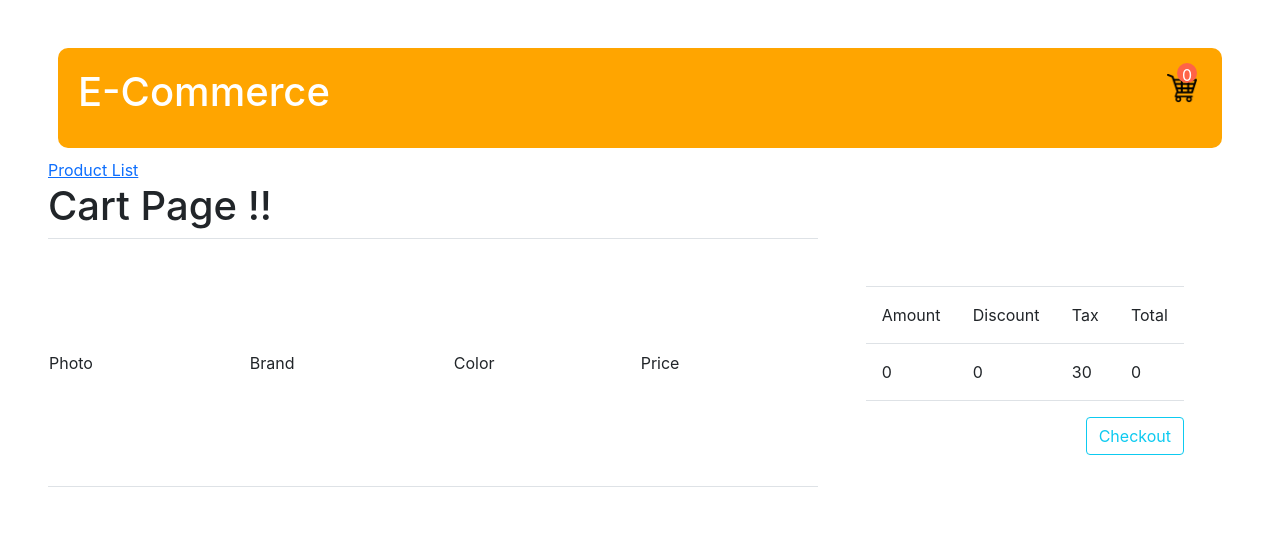
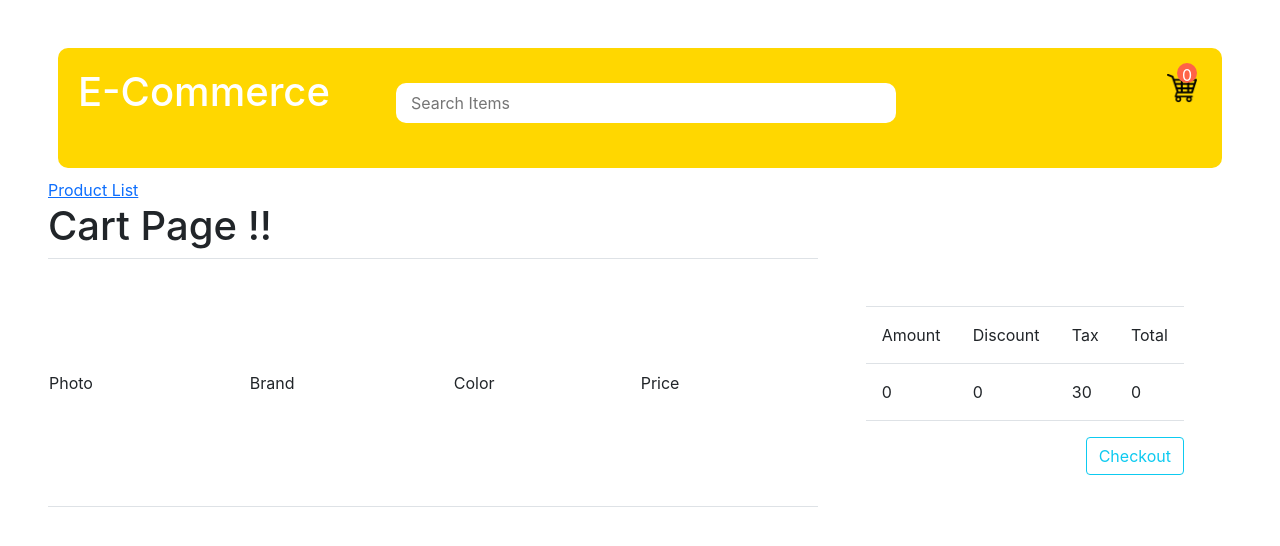
Before and after one commit to neeraj83760/ReduxSagaProject, a React (Create React App) app: page /cart in a window 1280 px wide. Shown: the top 546 px of the page. Built offline with nearby package versions, Linux system fonts and the light colour scheme.

Commit message:
Last lecture of creating a searchbar in our project homepage is done

```diff
--- a/src/App.css
+++ b/src/App.css
@@ -32,11 +32,25 @@
 
 .header{
 
-  background-color: orange;
-  height: 100px;
+  background-color: gold;
+  height: 120px;
   margin: 10px;
   border-radius: 10px;
+  display:flex;
+  justify-content:space-between;
 }
+
+.inputBox{
+
+width:500px;
+height: 40px;
+margin-top: 35px;
+margin-right: 200px;
+border-radius: 10px;
+border-style: none;
+padding: 15px;
+}
+
 
 .cart-div{
 
--- a/src/Components/Header.js
+++ b/src/Components/Header.js
@@ -1,14 +1,31 @@
 import mg from "../Images/cart.png"
-import {useSelector} from 'react-redux'
+import {useSelector, useDispatch} from 'react-redux'
 import { Link } from "react-router-dom"
+import {productSearch} from '../Redux/productAction'
 
 const Header = () => {
     const result = useSelector((state)=> state.cartData)
+
+    const dispatch = useDispatch();
+
     console.warn('Redux data in Header',result)
     return (
     <div className="header">
         <Link to="/"> <h1 style={{float: 'left', margin: '10px', padding:'10px', color: 'white'}}>E-Commerce</h1></Link>
-        <Link to='/cart'>
+
+
+
+         <div><input className=' inputBox' onChange={(event)=> dispatch(productSearch(event.target.value))} type='text' placeholder="Search Items"/></div>
+
+
+
+
+
+
+
+
+
+         <Link to='/cart'>
             <div className="cart-div">
             <span>{result.length}</span>
             <img src={mg} alt=''/>
--- a/src/Redux/constant.js
+++ b/src/Redux/constant.js
@@ -7,3 +7,4 @@ export const  REMOVE_FROM_CART = 'REMOVE_FROM_CART';
 export const  EMPTY_CART = 'EMPTY_CART';
 export const  PRODUCT_LIST = 'PRODUCT_LIST';
 export const  SET_PRODUCT_LIST = 'SET_PRODUCT_LIST';
+export const  SEARCH_PRODUCT = 'SEARCH_PRODUCT';
--- a/src/Redux/productAction.js
+++ b/src/Redux/productAction.js
@@ -1,4 +1,5 @@
 import { PRODUCT_LIST} from "./constant"
+import { SEARCH_PRODUCT } from "./constant"
 
 // API call is always an async operation isliye hum function ko async bana dete hai
 export const productList = () =>{
@@ -17,3 +18,12 @@ export const productList = () =>{
         type:PRODUCT_LIST,
            }
 }
+
+export const productSearch = (query) =>{
+
+    return{
+
+       type:SEARCH_PRODUCT,
+       query,
+          }
+}
--- a/src/Redux/productSaga.js
+++ b/src/Redux/productSaga.js
@@ -1,5 +1,5 @@
 import {takeEvery, put} from 'redux-saga/effects'
-import { PRODUCT_LIST, SET_PRODUCT_LIST } from './constant';
+import { PRODUCT_LIST, SET_PRODUCT_LIST, SEARCH_PRODUCT } from './constant';
 
 // takeEvery meaning : Ye do paramters leta hai ...
 
@@ -19,9 +19,20 @@ yield put({type:SET_PRODUCT_LIST, data})
 
 }
 
+function* searchProducts(data){
+
+let result = yield fetch(`http://localhost:3500/product?q=${data.query}`);
+result = yield result.json();
+console.warn('action is called', data)
+yield put({type:SET_PRODUCT_LIST, data:result})
+
+
+}
+
 function* productSaga() {
 
     yield takeEvery(PRODUCT_LIST, getProducts)
+    yield takeEvery(SEARCH_PRODUCT, searchProducts)
 
 
 }
```
